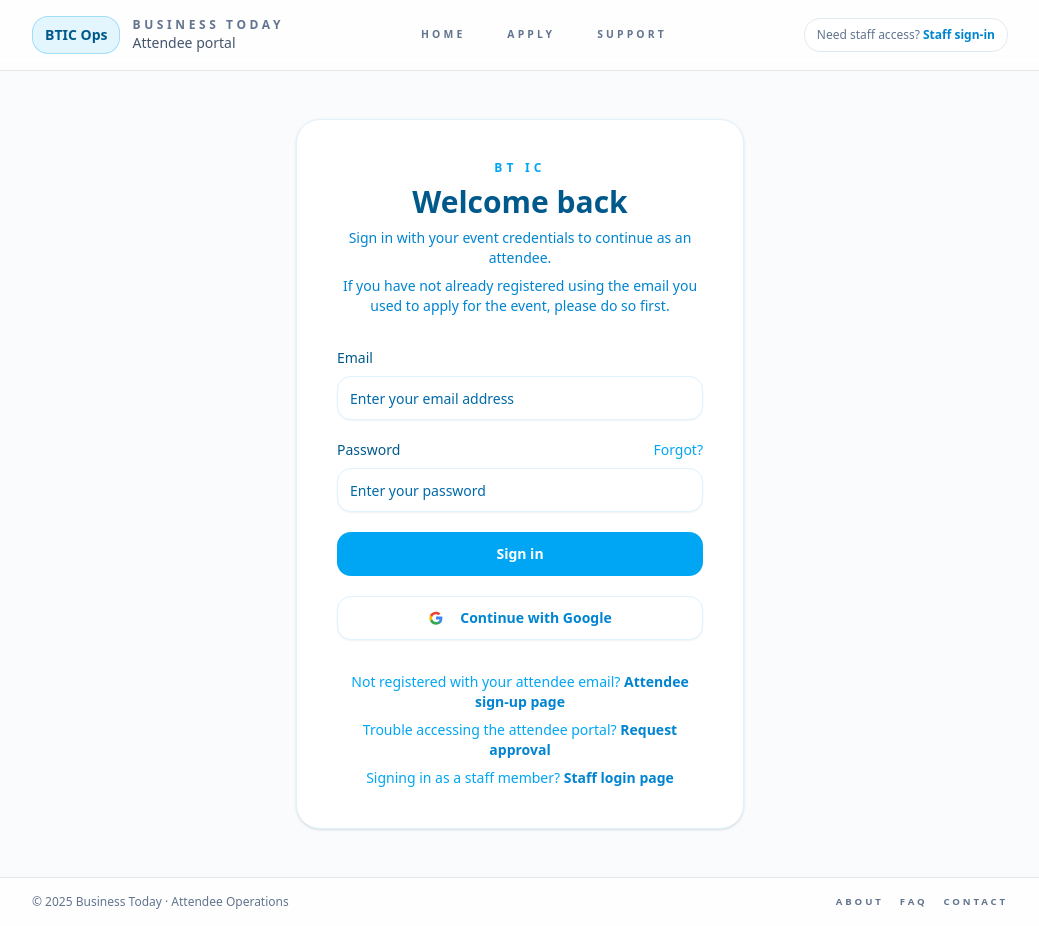
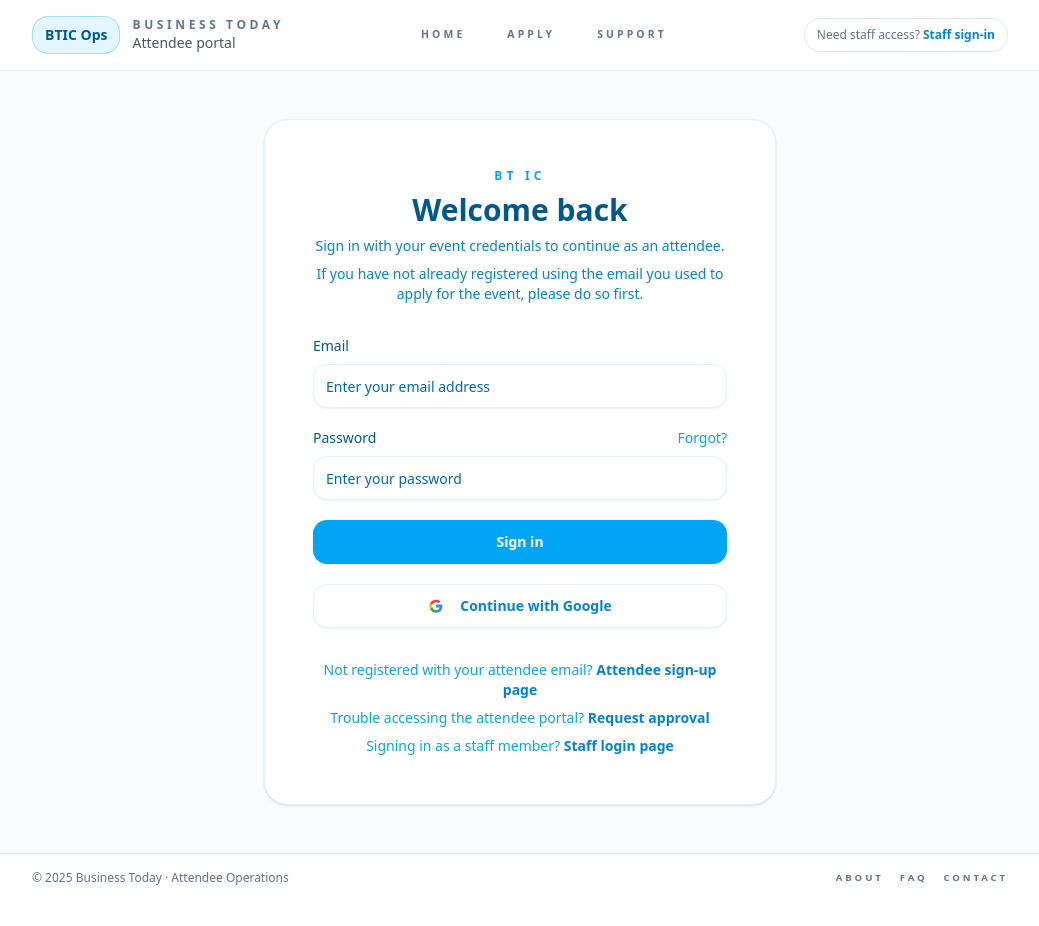
Before and after one commit to abubahmed/bt-ic-guide-nextjs-firebase, a Next.js app: page /auth/login in a window 1280 px wide. Shown: the whole page, without its empty margins (120-1159 px from the left). After the commit the page ends 902 px from the top, so only its background shows below. Built offline with nearby package versions, Linux system fonts and the light colour scheme; no server answers.

Commit message:
Refactor: Increase login form max-width and padding
Co-authored-by: abuah0821 <abuah0821@gmail.com>

```diff
--- a/app/auth/login/page.tsx
+++ b/app/auth/login/page.tsx
@@ -59,7 +59,7 @@ export default function LoginPage() {
         </div>
       </header>
       <main className="flex flex-1 items-center justify-center px-6 py-12">
-        <div className="w-full max-w-md space-y-8 rounded-3xl border border-sky-100 bg-white p-10 shadow-sm">
+        <div className="w-full max-w-lg space-y-8 rounded-3xl border border-sky-100 bg-white p-10 shadow-sm sm:p-12">
           <header className="space-y-2 text-center">
             <p className="text-xs font-semibold uppercase tracking-[0.35em] text-sky-500">BT&nbsp;IC</p>
             <h1 className="text-3xl font-semibold text-sky-800">Welcome back</h1>
```
